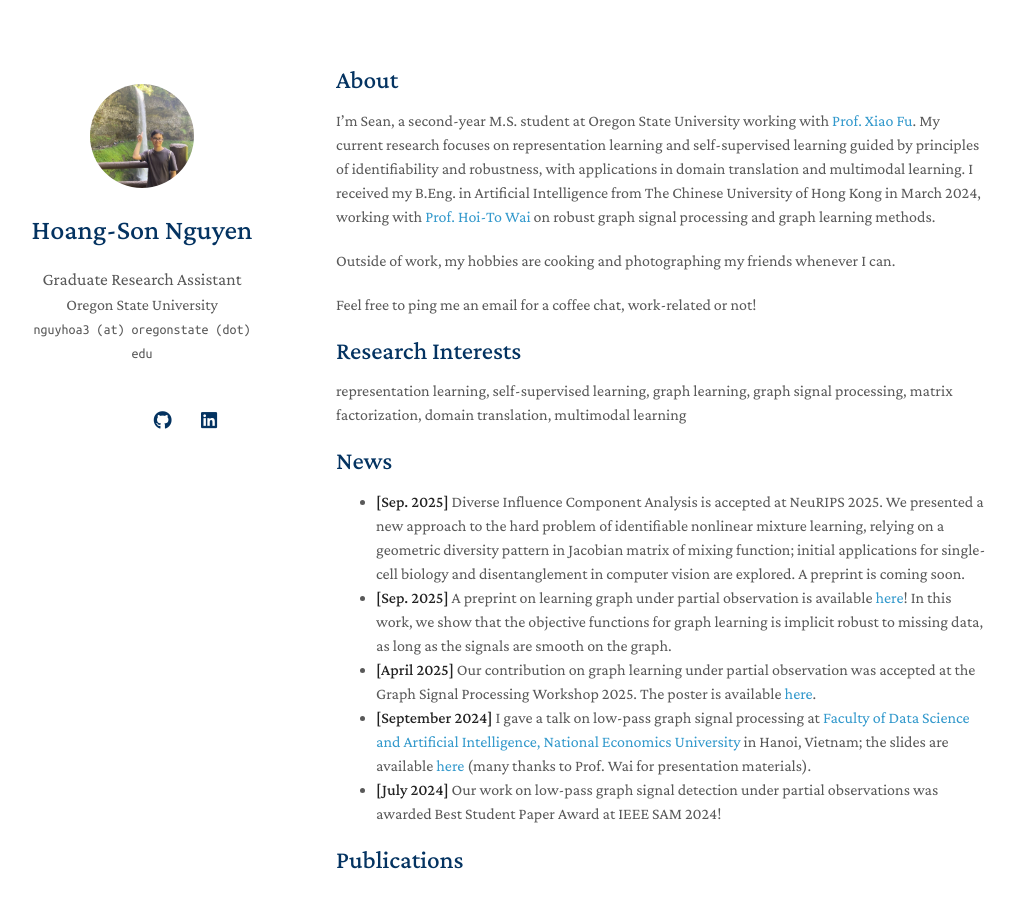
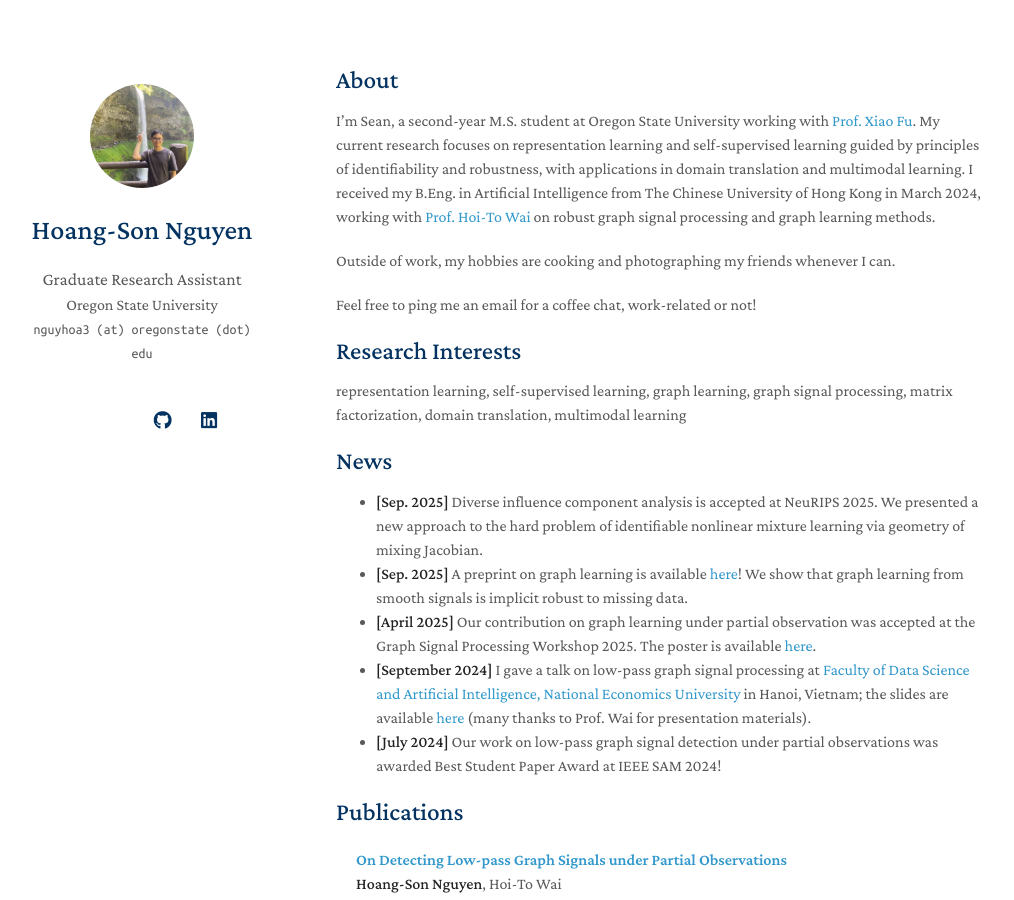
Before and after one commit to hsnguyen24/hsnguyen24.github.io, a Jekyll site: the page built from index.md, in a window 1280 px wide and 900 px high. Shown: the whole window, without its empty margins (134-1148 px from the left). Built offline with Jekyll 4.4.1, drawn with Linux system fonts in a browser that asks for light colours; nearby versions of some CDN libraries; a style sheet for code colours, icons or effects is not loaded; our own code applies the rules of GitHub Pages for plain Markdown files.

Commit message:
Update index.md

```diff
--- a/index.md
+++ b/index.md
@@ -14,8 +14,8 @@ Feel free to ping me an email for a coffee chat, work-related or not!
 representation learning, self-supervised learning, graph learning, graph signal processing, matrix factorization, domain translation, multimodal learning
 
 ## News
-- **[Sep. 2025]** Diverse Influence Component Analysis is accepted at NeuRIPS 2025. We presented a new approach to the hard problem of identifiable nonlinear mixture learning, relying on a geometric diversity pattern in Jacobian matrix of mixing function; initial applications for single-cell biology and disentanglement in computer vision are explored. A preprint is coming soon.
-- **[Sep. 2025]** A preprint on learning graph under partial observation is available [here](https://arxiv.org/abs/2509.14887)! In this work, we show that the objective functions for graph learning is implicit robust to missing data, as long as the signals are smooth on the graph.
+- **[Sep. 2025]** Diverse influence component analysis is accepted at NeuRIPS 2025. We presented a new approach to the hard problem of identifiable nonlinear mixture learning via geometry of mixing Jacobian.
+- **[Sep. 2025]** A preprint on graph learning is available [here](https://arxiv.org/abs/2509.14887)! We show that graph learning from smooth signals is implicit robust to missing data.
 - **[April 2025]** Our contribution on graph learning under partial observation was accepted at the Graph Signal Processing Workshop 2025. The poster is available [here](./assets/files/GSPW2025_Poster.pdf).
 - **[September 2024]** I gave a talk on low-pass graph signal processing at [Faculty of Data Science and Artificial Intelligence, National Economics University](https://fda.neu.edu.vn/) in Hanoi, Vietnam; the slides are available [here](./assets/files/Talk_at_NEU_2024.pdf) (many thanks to Prof. Wai for presentation materials).
 - **[July 2024]** Our work on low-pass graph signal detection under partial observations was awarded Best Student Paper Award at IEEE SAM 2024!
```
